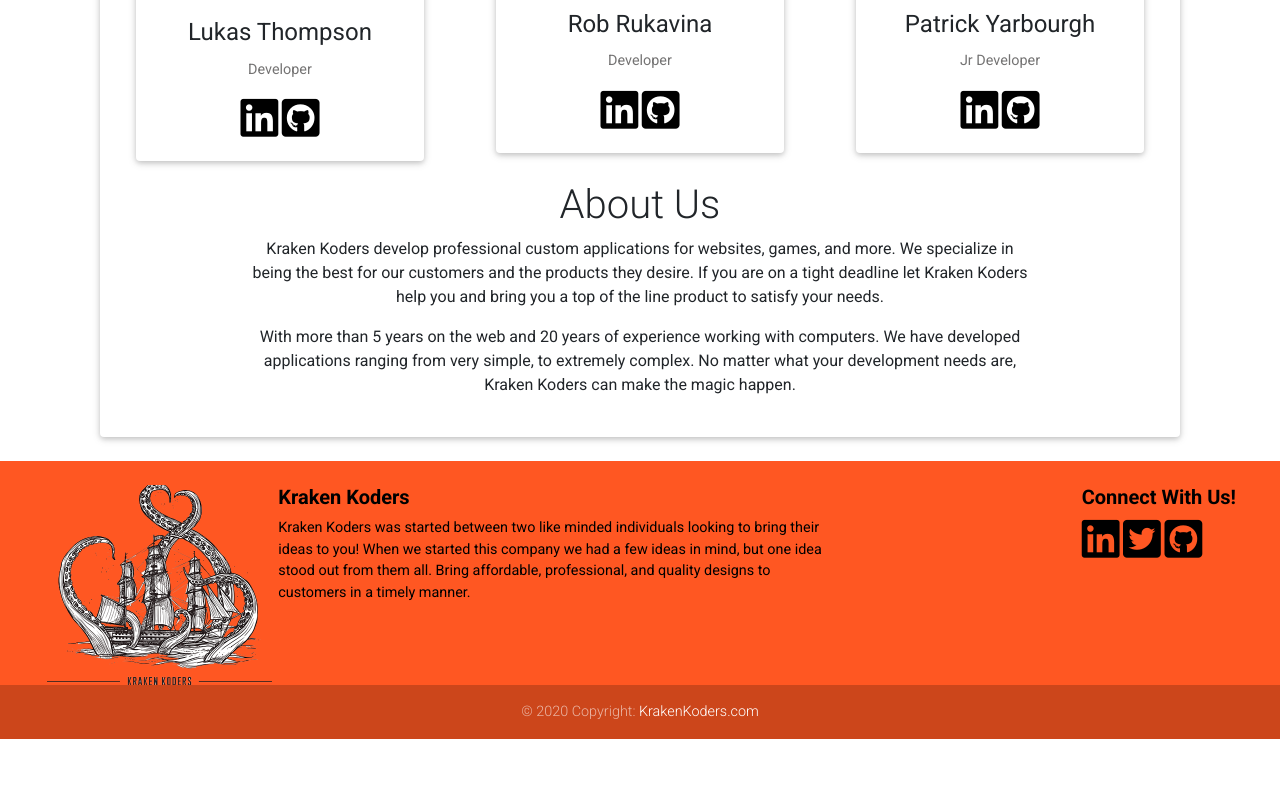
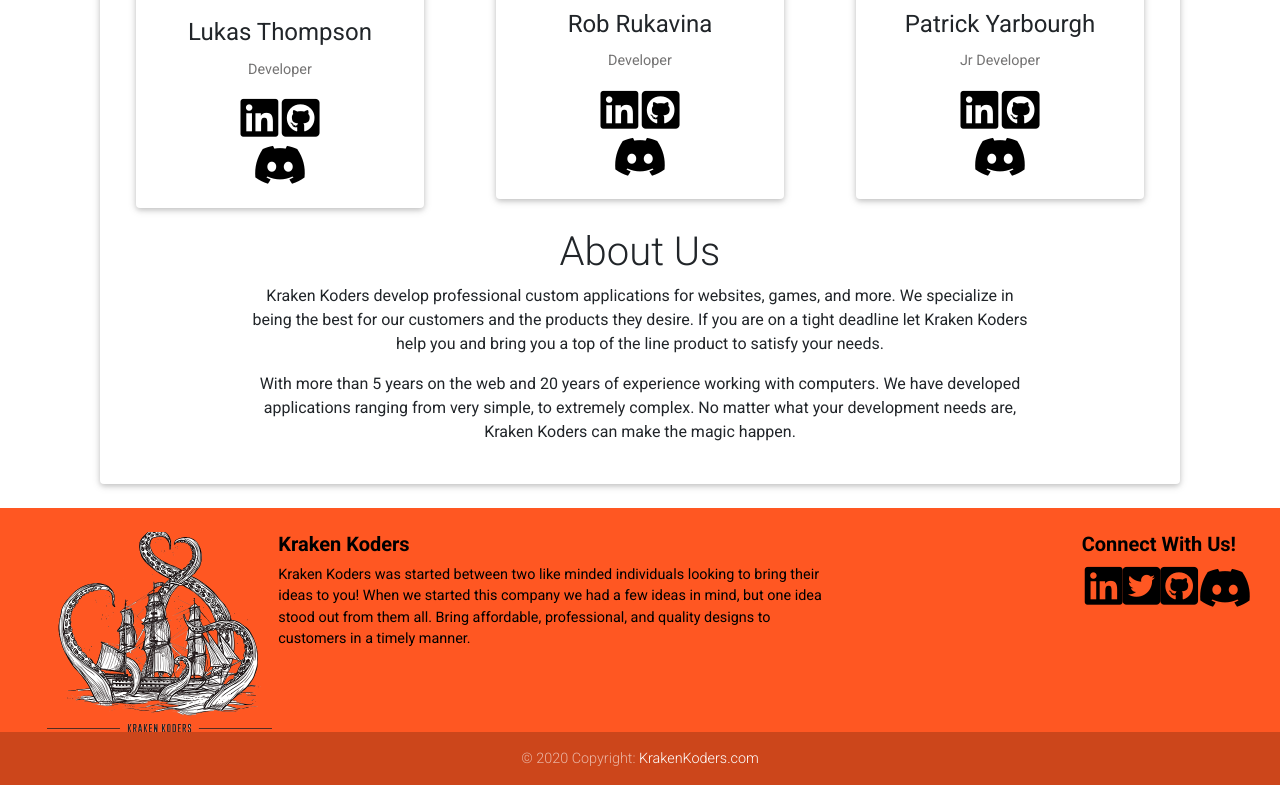
Before and after one commit to LukasThompson/kraken-koders, a React (Create React App) app: page / in a window 1280 px wide. Shown: the part 1987-2772 px from the top of the page. Before the commit the page ends 2726 px from the top, so only its background shows below. Built offline with nearby package versions, Linux system fonts and the light colour scheme.

Commit message:
Added Discord Icon to footer and team cards

```diff
--- a/src/App.css
+++ b/src/App.css
@@ -78,6 +78,10 @@
   font-weight: bolder !important;
 }
 
+.footerLinkList {
+ padding-left: 18px;
+}
+
 .requestFormBody {
   margin-left: 17.5rem;
   margin-top: 3rem;
--- a/src/components/Footer.jsx
+++ b/src/components/Footer.jsx
@@ -30,8 +30,8 @@
             </MDBCol>
             <MDBCol md="2"></MDBCol>
             <MDBCol md="2">
-              <h5 className="footerTitle">Connect With Us! </h5>
-              <div className="footerLinkList">
+              <h5 className="footerTitle">Connect With Us!</h5>
+              <div className="footerLinkList row">
                 <a
                   className="myFooterLink"
                   href="https://www.linkedin.com/company/kraken-koders/"
@@ -47,6 +47,12 @@
                   {" "}
                   <MDBIcon fab icon="github-square" size="3x" />
                 </a>
+                <div className="damnDiscordIconWrapper" style={{ marginTop: "2px" }}>
+                <a className="myFooterLink" href="#!" >
+                  {" "}
+                  <MDBIcon fab icon="discord" size="3x" />
+                </a>
+                </div>
               </div>
             </MDBCol>
           </MDBRow>
--- a/src/components/TeamMemberCard.jsx
+++ b/src/components/TeamMemberCard.jsx
@@ -31,6 +31,12 @@
               {" "}
               <MDBIcon fab icon="github-square" size="3x" />
             </a>
+            <div className="damnDiscordIconWrapper" style={{ marginTop: "2px" }}>
+                <a className="myFooterLink" href="#!" >
+                  {" "}
+                  <MDBIcon fab icon="discord" size="3x" />
+                </a>
+                </div>
           </MDBCardText>
         </MDBCardBody>
       </MDBCard>
```
